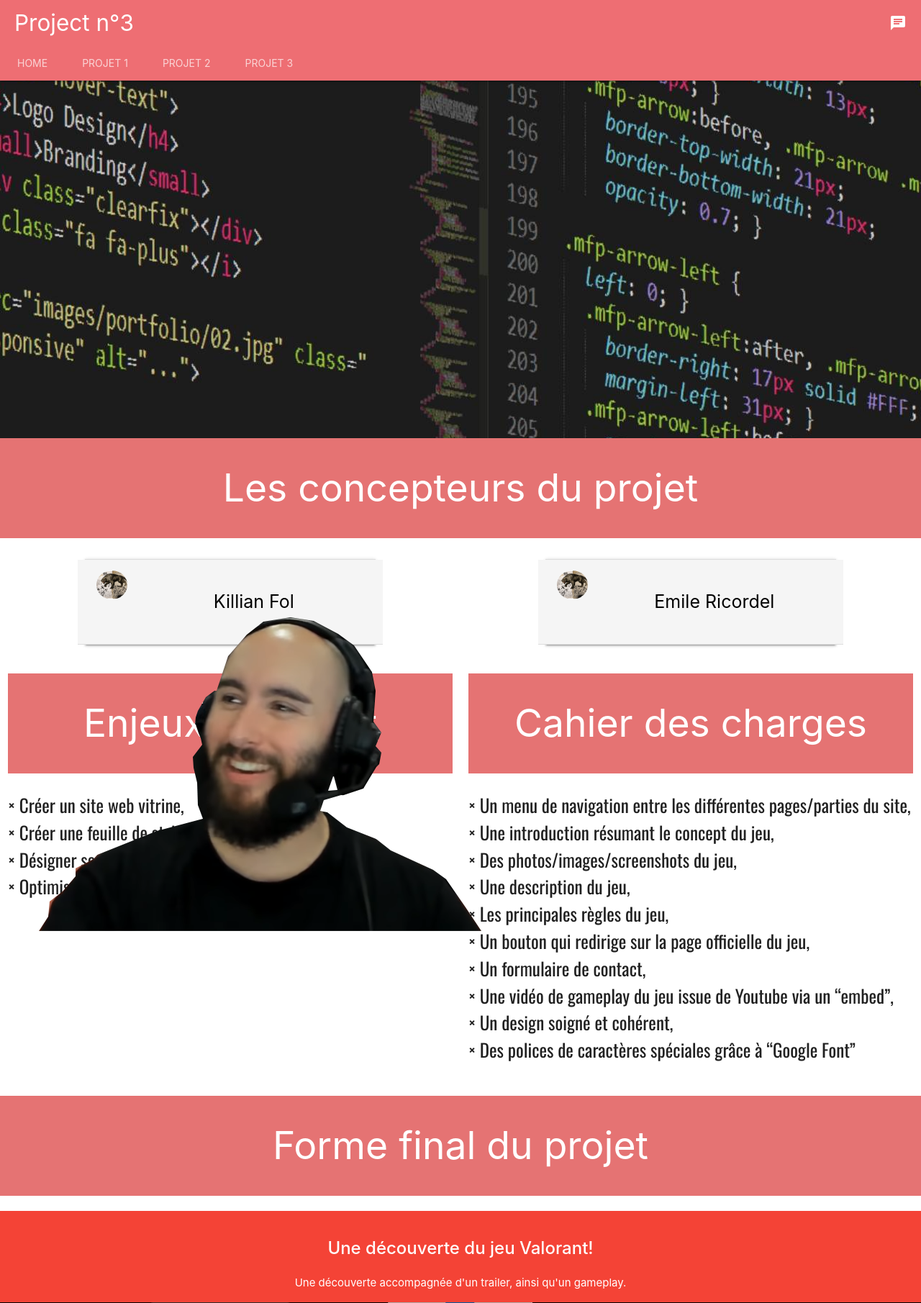
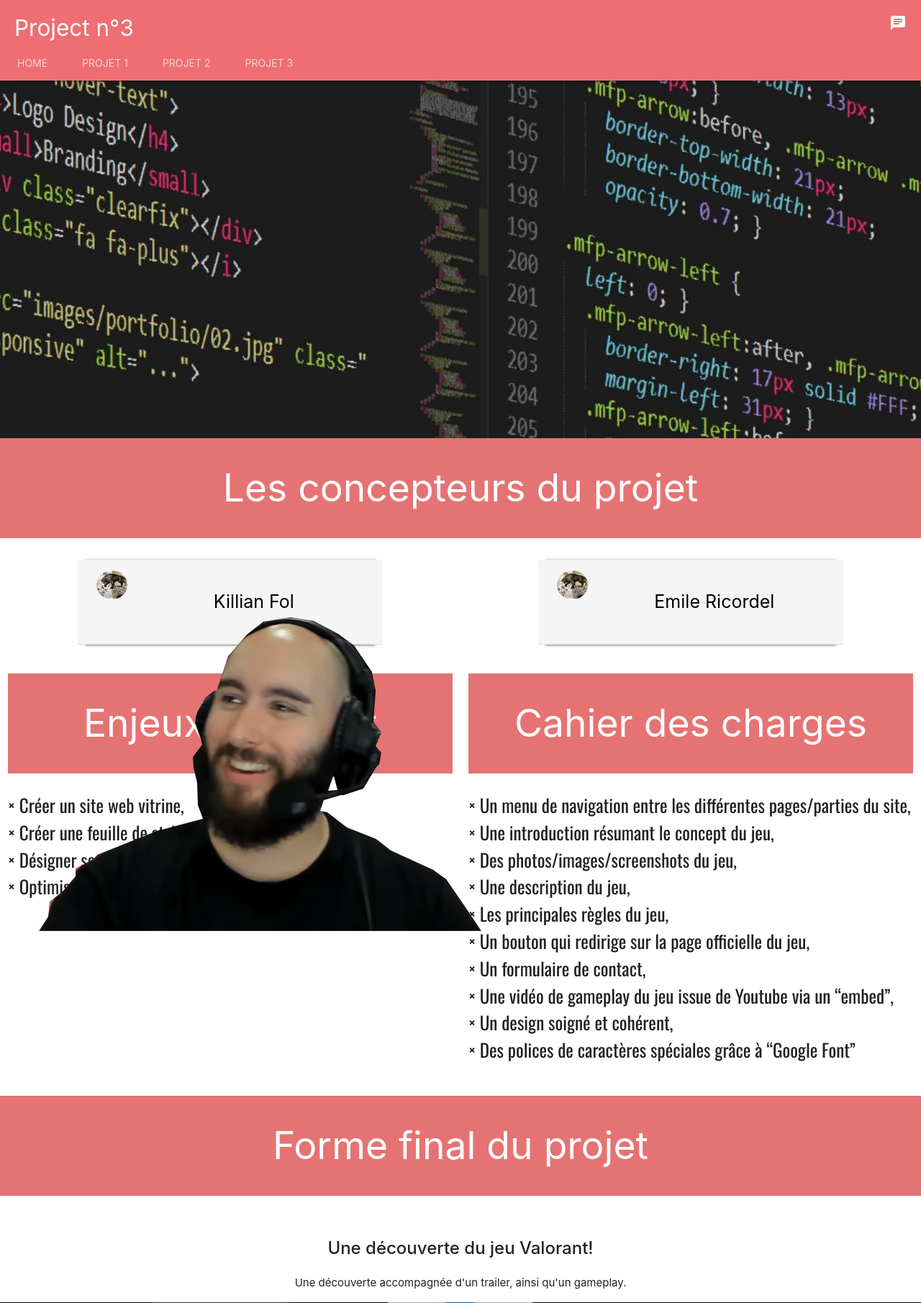
Before and after one commit to Lum0o/SiteResponsive, a PHP site: the page made by Projet 3.html in a window 1280 px wide. Shown: the top 1811 px of the page at 72% size. Run offline with PHP 8.4, Linux system fonts and the light colour scheme.

Commit message:
ajout h1

```diff
--- a/Projet 1.html
+++ b/Projet 1.html
@@ -19,7 +19,7 @@
   <div class="navbar-fixed">
     <nav class="nav-extended">
       <div class="nav-wrapper">
-        <a href="#" class="brand-logo">Project n°1</a>
+        <h1 href="#" class="brand-logo">Project n°1</h1>
         <!-- Modal Trigger -->
         <a class="right waves-effect waves-light button modal-trigger mr20" href="#modal1"><i class="material-icons">chat</i></a>
 
--- a/Projet 2.html
+++ b/Projet 2.html
@@ -19,7 +19,7 @@
   <div class="navbar-fixed">
     <nav class="nav-extended">
       <div class="nav-wrapper">
-        <a href="#" class="brand-logo">Project n°2</a>
+        <h1 href="#" class="brand-logo">Project n°2</h1>
         <!-- Modal Trigger -->
         <a class="right waves-effect waves-light button modal-trigger mr20" href="#modal1"><i class="material-icons">chat</i></a>
 
--- a/Projet 3.html
+++ b/Projet 3.html
@@ -19,7 +19,7 @@
   <div class="navbar-fixed">
     <nav class="nav-extended">
       <div class="nav-wrapper">
-        <a href="#" class="brand-logo">Project n°3</a>
+        <h1 href="#" class="brand-logo">Project n°3</h1>
         <!-- Modal Trigger -->
         <a class="right waves-effect waves-light button modal-trigger mr20" href="#modal1"><i class="material-icons">chat</i></a>
 
@@ -172,19 +172,19 @@
   <div class="carousel carousel-slider center">
     <div class="carousel-fixed-item center">
     </div>
-    <div class="carousel-item red white-text" href="#one!">
+    <div class="carousel-item dark-text" href="#one!">
       <h2>Une découverte du jeu Valorant!</h2>
-      <p class="white-text">Une découverte accompagnée d'un trailer, ainsi qu'un gameplay.</p>
+      <p class="dark-text">Une découverte accompagnée d'un trailer, ainsi qu'un gameplay.</p>
       <img src="img/Vidéos.png" alt="projet">
     </div>
-    <div class="carousel-item amber white-text" href="#two!">
+    <div class="carousel-item dark-text" href="#two!">
       <h2>Un visuel des map et des agents!</h2>
-      <p class="white-text">Un carousel de map et des agents présentés via le site officiel.</p>
+      <p class="dark-text">Un carousel de map et des agents présentés via le site officiel.</p>
       <img src="img/agents.png" alt="projet">
     </div>
-    <div class="carousel-item green white-text" href="#three!">
+    <div class="carousel-item dark-text" href="#three!">
       <h2>Un arsenal bien remplis!</h2>
-      <p class="white-text">Une description des différentes armes disponibles.</p>
+      <p class="dark-text">Une description des différentes armes disponibles.</p>
       <img src="img/Arsenal.png" alt="projet">
     </div>
   </div>
--- a/css/project.css
+++ b/css/project.css
@@ -8,6 +8,7 @@ body{
 
 .brand-logo{
   margin-left: 20px;
+  top: -20px;
 }
 
 nav{
--- a/css/style.css
+++ b/css/style.css
@@ -9,6 +9,7 @@ body{
 }
 .brand-logo{
   margin-left: 20px;
+  top: -20px;
 }
 
 .mr20{
--- a/index.html
+++ b/index.html
@@ -15,7 +15,7 @@
   <div class="navbar-fixed">
     <nav class="nav-extended">
       <div class="nav-wrapper">
-        <a href="#" class="brand-logo">Présentation de nos projets</a>
+        <h1 href="#" class="brand-logo">Présentation de nos projets</h1>
         <!-- Modal Trigger -->
         <a class="right waves-effect waves-light button modal-trigger mr20" href="#modal1"><i class="material-icons">chat</i></a>
 
```
